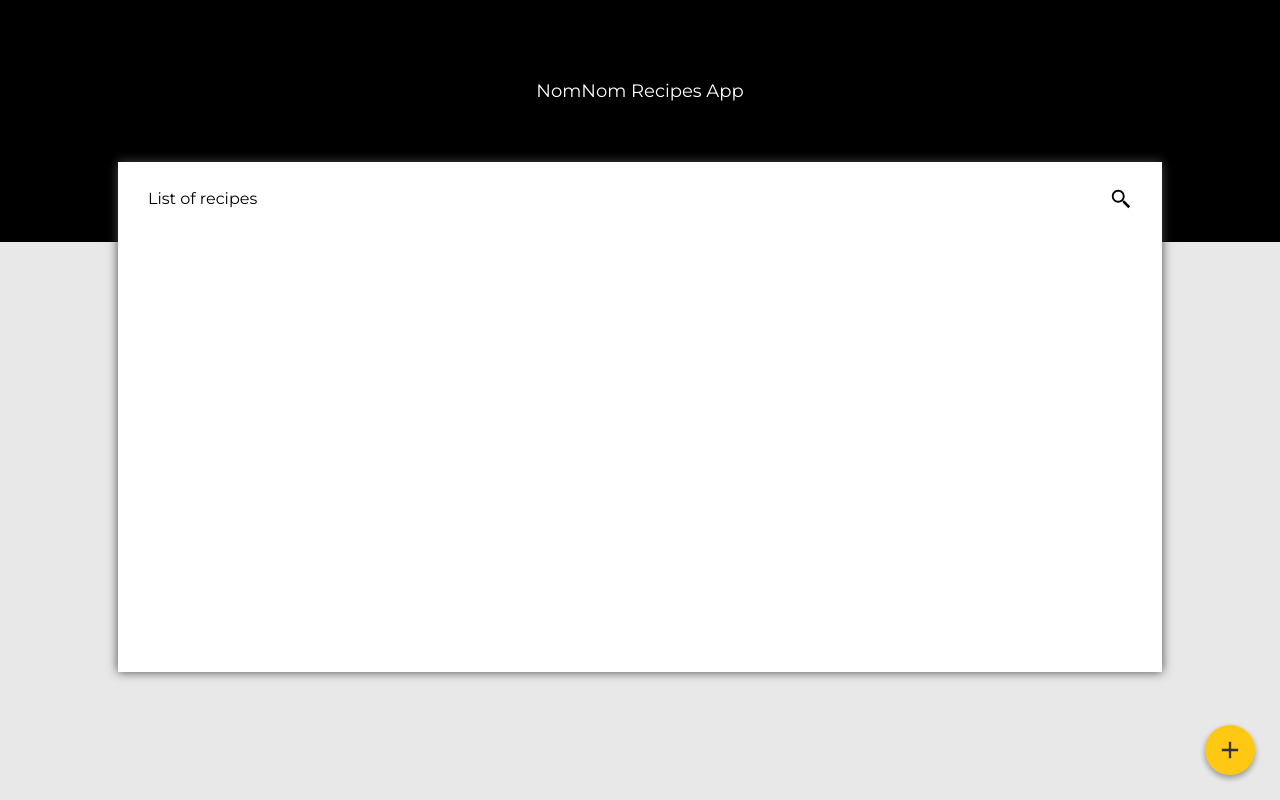
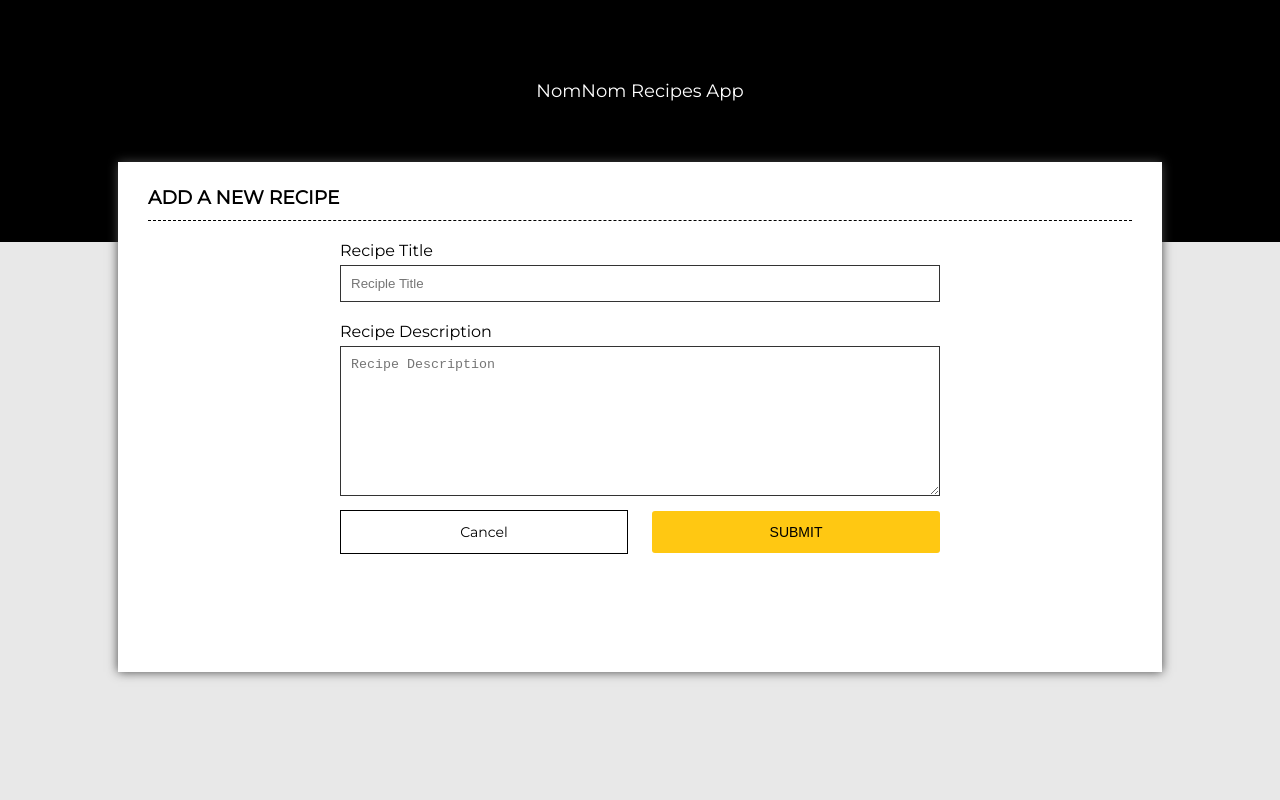
Before and after one commit to mcarambula/nomnom, a React app: page /add in a window 1280 px wide. Built offline with nearby package versions, Linux system fonts and the light colour scheme.

Commit message:
feat
- Adding form to add a new recipe.
- Working on the initial css

```diff
--- a/package.json
+++ b/package.json
@@ -29,6 +29,7 @@
     "react": "^16.4.2",
     "react-dom": "^16.6.0",
     "react-redux": "^5.0.7",
+    "react-router-dom": "^4.3.1",
     "redux": "^4.0.0",
     "style-loader": "^0.23.1"
   }
--- /dev/null
+++ b/src/components/App/App.js
@@ -0,0 +1,28 @@
+import React, { Component, Fragment } from 'react';
+import { BrowserRouter } from 'react-router-dom';
+import AppRoutes from '../AppRoutes/AppRoutes';
+import './App.scss';
+
+class App extends Component {
+    constructor(){
+        super();
+    }
+    render() {
+        return (
+            <div className="app">
+        		<div className="recipes">
+        			<div className="title">
+        				<h1>NomNom Recipes App</h1>
+        			</div>
+                    <div className="content">
+                        <BrowserRouter>
+                            <AppRoutes />
+                        </BrowserRouter>
+                    </div>
+        		</div>
+        	</div>
+        );
+    }
+}
+
+export default App;
--- /dev/null
+++ b/src/components/App/App.scss
@@ -0,0 +1,10 @@
+.app-title {
+	width: 100%;
+	position: relative;
+	display: flex;
+	justify-content: space-between;
+	line-height: 24px;
+	border-bottom: 1px dashed #000;
+	padding-bottom: 10px;
+	text-transform: uppercase;
+}
--- /dev/null
+++ b/src/components/AppRoutes/AppRoutes.js
@@ -0,0 +1,24 @@
+import React, { Component } from 'react';
+import { Switch, Route } from 'react-router-dom';
+import Dashboard from '../Dashboard/Dashboard';
+import AddRecipe from '../Recipe/AddRecipe';
+
+class AppRoutes extends Component {
+    render() {
+        return (
+            <Switch >
+                <Route
+                    exact
+                    path='/'
+                    render={() => <Dashboard />}
+                />
+                <Route
+                    path='/add'
+                    render={() => <AddRecipe />}
+                />
+            </Switch>
+        );
+    }
+}
+
+export default AppRoutes;
--- a/src/components/Dashboard/Dashboard.js
+++ b/src/components/Dashboard/Dashboard.js
@@ -1,21 +1,18 @@
-import React from 'react';
+import React, { Fragment } from 'react';
+import { Link } from 'react-router-dom';
 import SearchInput from '../Search/SearchInput';
 import './Dashboard.scss';
 
 const Dashboard = () => (
-    <div className="app">
-		<div className="recipes">
-			<div className="title">
-				<h1>NomNom Recipes App</h1>
-			</div>
-            <div className="content">
-				<SearchInput />
-                <div className="add-recipe">
-					<div className='add'>Add a book</div>
-				</div>
-			</div>
-		</div>
-	</div>
+        <Fragment>
+            <SearchInput />
+            <div className='results'>
+                There's no recipe yet.
+            </div>
+            <div className="add-recipe">
+                <Link to='add' className='add'>Add a book</Link>
+            </div>
+        </Fragment>
 )
 
 export default Dashboard;
--- /dev/null
+++ b/src/components/Recipe/AddRecipe.js
@@ -0,0 +1,58 @@
+import React, { Component } from 'react';
+import { Link } from 'react-router-dom';
+import './AddRecipe.scss';
+
+class AddRecipe extends Component {
+    constructor() {
+        super();
+        this.state = {
+            title: '',
+            description: ''
+        }
+    }
+    handleInput( e, option ) {
+        e.preventDefault();
+        //Setting the value of the respective input
+        this.setState({
+            [ option ] : e.target.value
+        })
+    }
+    handleSubmit(e) {
+        e.preventDefault();
+        this.setState({ submitting: true });
+        const { title, description } = this.state;
+        console.log(title, description);
+    }
+    render() {
+        const { title, description, submitting } = this.state;
+        return (
+            <div className='add-content'>
+                <h3 className='app-title'>Add a new recipe</h3>
+                <form onSubmit={(e) => this.handleSubmit(e)}>
+                    <label>Recipe Title</label>
+                    <input
+                        name='title'
+                        type='text'
+                        value={title}
+                        className='form-input'
+                        placeholder='Reciple Title'
+                        onChange={(e) => this.handleInput(e, 'title')}
+                        />
+                    <label>Recipe Description</label>
+                    <textarea
+                         name='description'
+                         type='text'
+                         value={description}
+                         className='form-input'
+                         placeholder='Recipe Description'
+                         onChange={(e) => this.handleInput(e, 'description')}
+                         />
+                     <Link to='/' className='cancel-button'> Cancel </Link>
+                     <button className='button' disabled={title === '' || description === '' || submitting }>Submit</button>
+                 </form>
+            </div>
+        )
+    }
+}
+
+export default AddRecipe;
--- /dev/null
+++ b/src/components/Recipe/AddRecipe.scss
@@ -0,0 +1,48 @@
+.add-content {
+    padding: 0 20px;
+    form {
+        max-width: 600px;
+        margin: 0 auto;
+        label {
+            margin: 20px 0 5px;
+            display: block;
+        }
+        .form-input {
+            display: block;
+            padding: 10px;
+            border: 1px solid #333;
+            width: 100%;
+            box-sizing: border-box;
+        }
+        button {
+            background: #FFC812;
+            color: #000;
+            border: 1px solid transparent;
+            border-radius: 3px;
+            padding: 12px 25px;
+            font-size: 14px;
+            margin-top: 15px;
+            width: 48%;
+            &:last-child {
+                margin-left: 2%;
+                text-transform: uppercase;
+            }
+        }
+        .cancel-button {
+            background: transparent;
+            border: 1px solid #000;
+            margin-right: 2%;
+            display: inline-block;
+            padding: 12px 25px;
+            width: 48%;
+            box-sizing: border-box;
+            text-align: center;
+            text-decoration: none;
+            color: black;
+            font-size: 14px;
+        }
+        textarea {
+            height: 150px;
+        }
+    }
+}
--- a/src/components/Search/SearchInput.js
+++ b/src/components/Search/SearchInput.js
@@ -23,22 +23,22 @@ class SearchInput extends Component {
 	}
 	render() {
 		return (
-			<div className="search-books-input-wrapper">
-				<div className='list-title'>
+			<div className='search-books-input-wrapper'>
+				<div className='app-title'>
 					List of recipes
 					<div className='show-search' onClick={() => this.showInput()}/>
 				</div>
 				<input
-						type="text"
+						type='text'
 						value={this.state.search}
-						placeholder="Search recipe"
+						placeholder='Search recipe'
 						onChange={e => this.handleInputChange(e)}
 						className={`input-search ${this.state.show ? 'open' : ''}`}
 						ref={input => {
 							this.searchInput = input;
 						}}
 					/>
-				{ this.state.show && <div className="clean-search" onClick={() => this.cleanInput()} /> }
+				{ this.state.show && <div className='clean-search' onClick={() => this.cleanInput()} /> }
 			</div>
 		);
 	}
--- a/src/components/Search/SearchInput.scss
+++ b/src/components/Search/SearchInput.scss
@@ -15,20 +15,22 @@
 		display: flex;
 		justify-content: space-between;
 		line-height: 24px;
+		border-bottom: 1px dashed #000;
+		padding-bottom: 10px;
+		text-transform: uppercase;
 	}
 	.input-search {
-		width: 100%;
-		font-size: 12px;
+		background: whitesmoke;
 		border: none;
 		outline: none;
+		font-size: 12px;
 		line-height: 23px;
-		width: 0%;
 		transition: width 0.5s;
 		position: absolute;
 		top: 6px;
 		z-index: 2;
-		background: whitesmoke;
 		padding: 5px 0;
+		width: 0%;
 		&.open {
 			width: 100%;
 			padding: 5px 10px;
--- a/src/index.js
+++ b/src/index.js
@@ -1,6 +1,6 @@
 import React from 'react';
 import ReactDOM from 'react-dom';
-import Dashboard from './components/Dashboard/Dashboard';
+import App from './components/App/App';
 import './index.scss';
 
-ReactDOM.render(<Dashboard />, app);
+ReactDOM.render(<App />, app);
```
Also changed, not shown: 1 other file (tests, documents, lock files or other folders).
